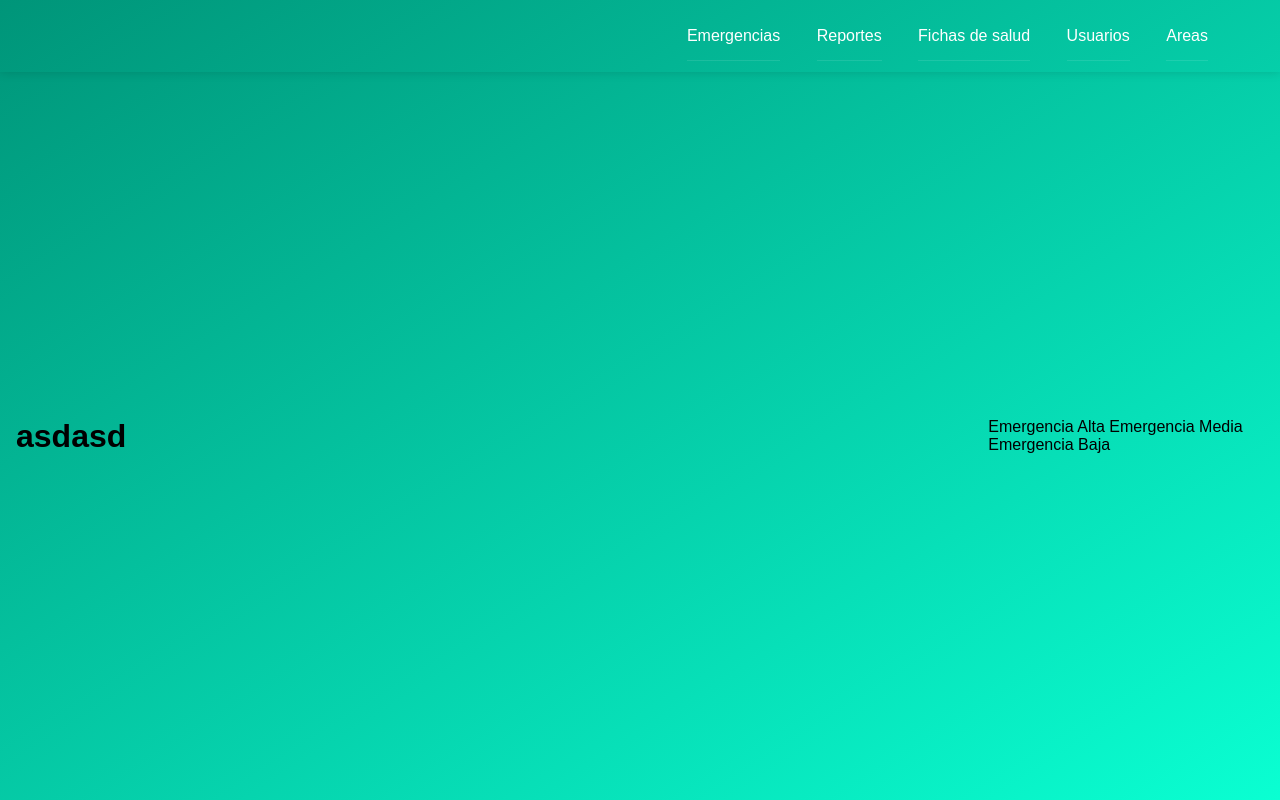
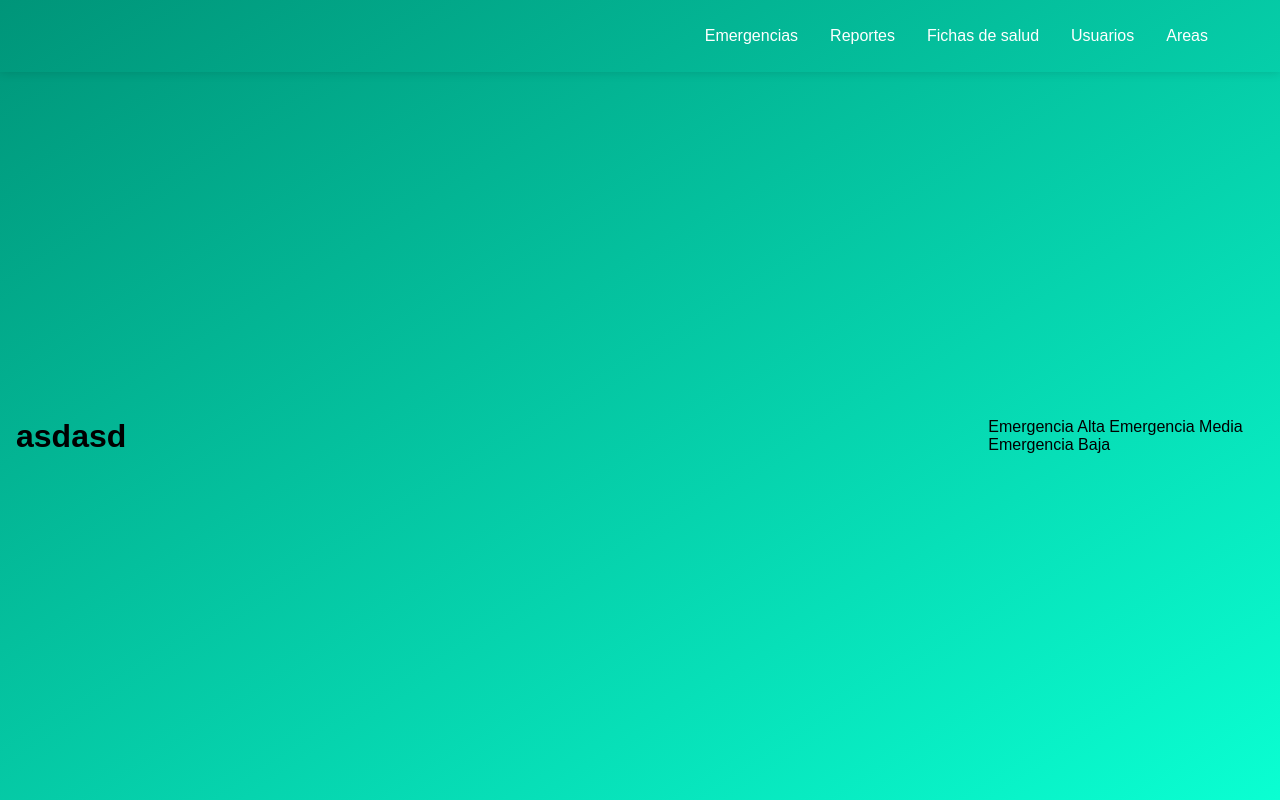
Before and after one commit to JosueErmG/Hospital-OlimpiadaNacional, a PHP site: page /buttons.html in a window 1280 px wide. Run offline with PHP 8.4, Linux system fonts and the light colour scheme.

Commit message:
styles updated

```diff
--- a/Sistema/buttons.html
+++ b/Sistema/buttons.html
@@ -20,11 +20,11 @@
                     <i class="material-icons">menu</i>
                 </label>
                 <nav id="header_nav">
-                    <div><a href="">Emergencias</a></div>
-                    <div><a href="">Reportes</a></div>
-                    <div><a href="">Fichas de salud</a></div>
-                    <div><a href="">Usuarios</a></div>
-                    <div><a href="">Areas</a></div>
+                    <a href="">Emergencias</a>
+                    <a href="">Reportes</a>
+                    <a href="">Fichas de salud</a>
+                    <a href="">Usuarios</a>
+                    <a href="">Areas</a>
                 </nav>
             </div>
         </header>
--- a/Sistema/styles/main.css
+++ b/Sistema/styles/main.css
@@ -1,7 +1,11 @@
 :root {
     --bar-height: 72px;
+
     --color-primary: #009579;
     --color-primary-light: #0AFFD2;
+    --color-primary-dark: #006E5A;
+    --color-accent: #0A74FF;
+
     --color-nav-text: white;
     --color-nav-hover: #009579;
 }
@@ -80,23 +84,23 @@ header > div {
     box-sizing: border-box;
 }
 
-#header_nav > div > a {
+#header_nav > a {
     font-weight: 500;
     text-decoration: none;
     color: var(--color-nav-text);
     border-bottom: 1px solid rgba(255, 255, 255, 0.1);
     padding: 16px 0;
+
+    display:table-cell;
+    text-align: center;
+    vertical-align: middle;
+    height: var(--bar-height);
+    padding: 0 16px;
 }
 
-#header_nav > div {
-    display: inline-block;
-    padding: 16px;
-    height: 100%;
-}
-
-#header_nav > div:hover {
-    opacity: 0.8;
-    background-color: var(--color-nav-hover);
+#header_nav > a:hover {
+    opacity: 0.35;
+    background-color: black;
 }
 
 .material-icons {
```
